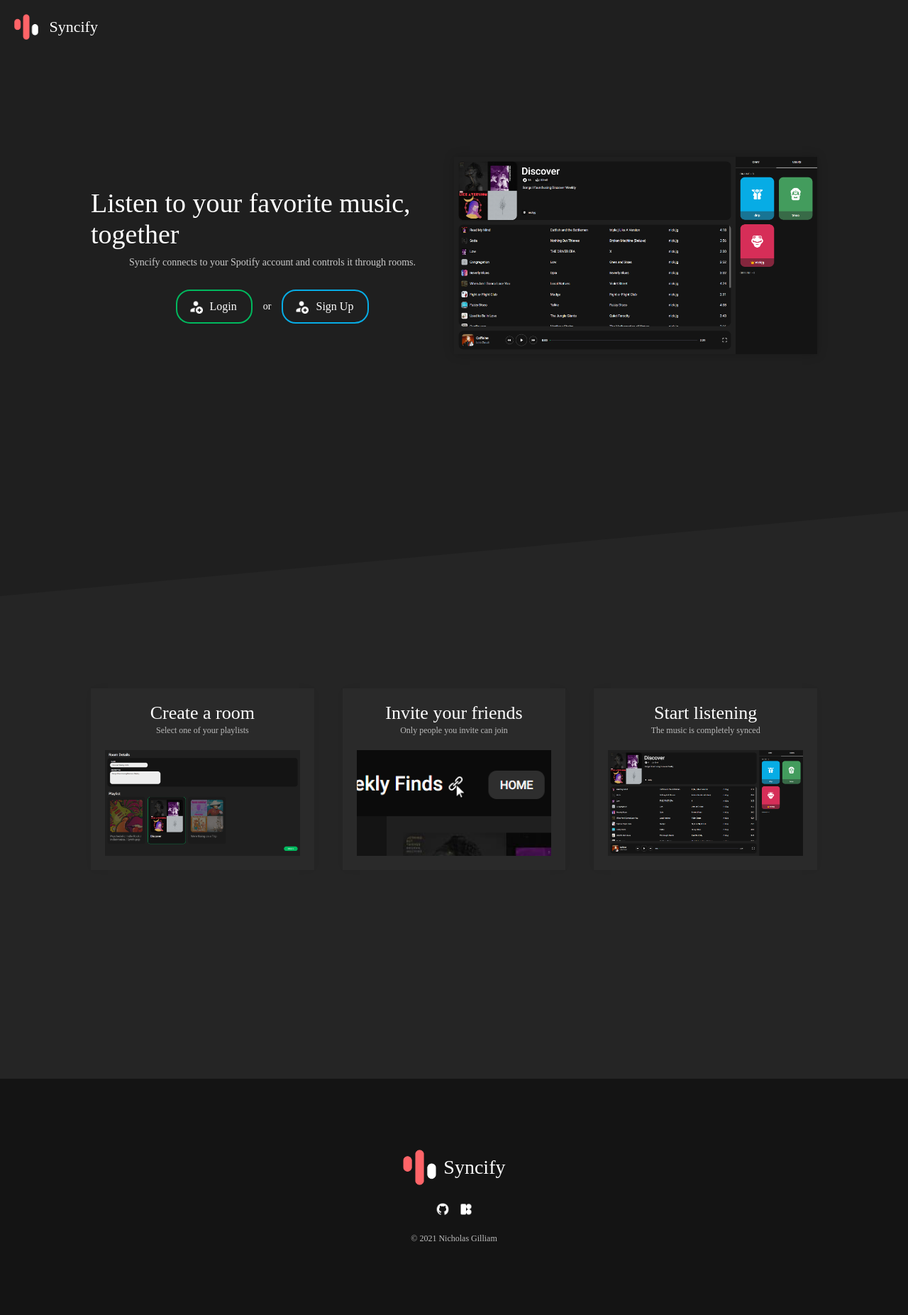
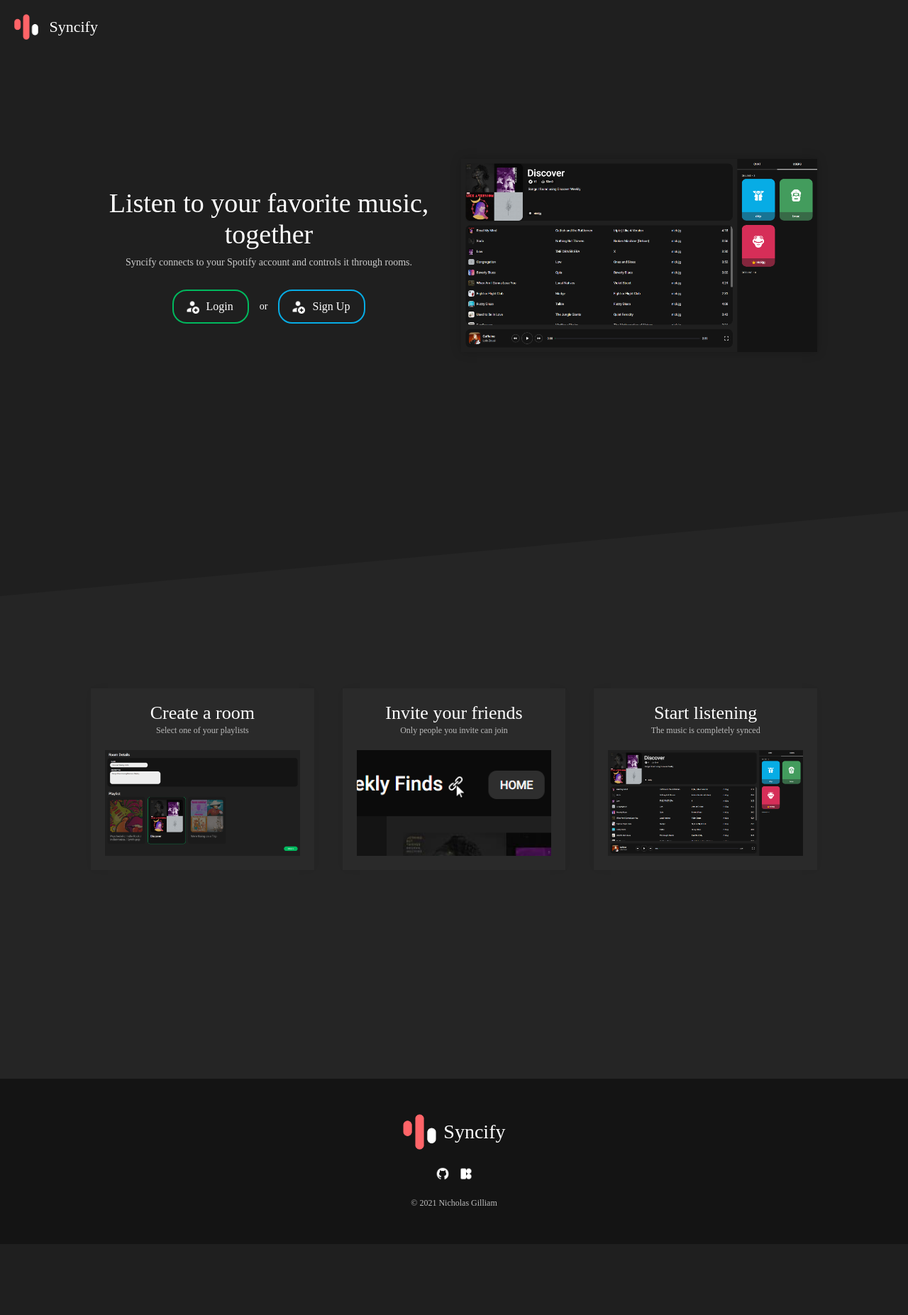
Before and after one commit to NickJGG/mixjam, a Django app: page / in a window 1280 px wide. Shown: the whole page at 71% size. After the commit the page ends 1699 px from the top, so only its background shows below. Run offline with Django 3.2, Linux system fonts and the light colour scheme; some libraries are stand-ins or nearby versions; some web fonts are replaced.

Commit message:
small CSS changes

```diff
--- a/core/static/css/base_unauth.css
+++ b/core/static/css/base_unauth.css
@@ -52,7 +52,7 @@ body{
 	display: flex;
 	justify-content: center;
 
-	padding: 100px 0;
+	padding: 50px 0;
 
 	background-color: var(--medium-black);
 
@@ -119,7 +119,9 @@ input{
 
 	background-color: #eee;
 
-	border-radius: 20px;
+	border-radius: 12px;
+
+	box-sizing: border-box;
 }
 input:not(:first-child){
 	margin-top: 10px;
@@ -131,7 +133,7 @@ input[type="submit"]{
 	font-family: Roboto-Medium;
 	color: white;
 
-	background-color: var(--light-green);
+	background-color: var(--dark-green);
 
 	cursor: pointer;
 }
--- a/core/static/css/landing.css
+++ b/core/static/css/landing.css
@@ -13,6 +13,7 @@ body{
 
 	display: grid;
 	grid-template-columns: 1fr 1fr;
+	grid-gap: 20px;
 }
 #welcome{
 	display: flex;
@@ -24,11 +25,13 @@ body{
 
 	font-family: Roboto-Bold;
 	font-size: 38px;
+	text-align: center;
 }
 #welcome-para{
 	margin: 10px 0;
 
 	font-size: 14px;
+	text-align: center;
 	color: #ccc;
 }
 #account-buttons{
```
